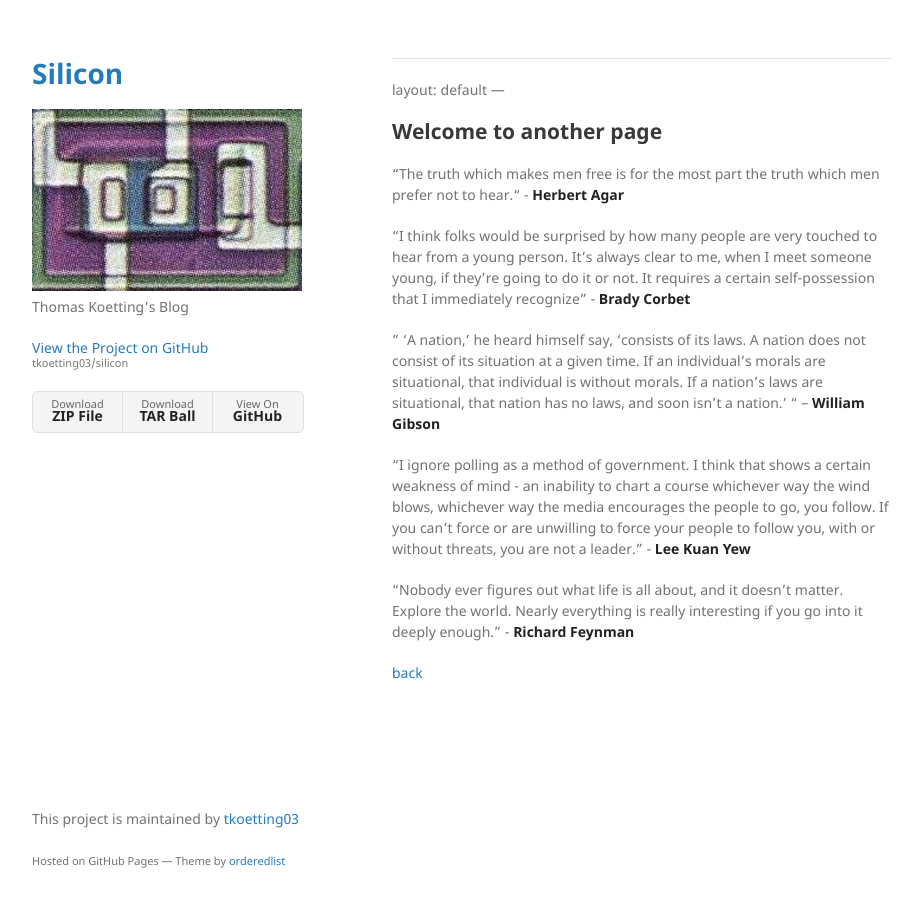
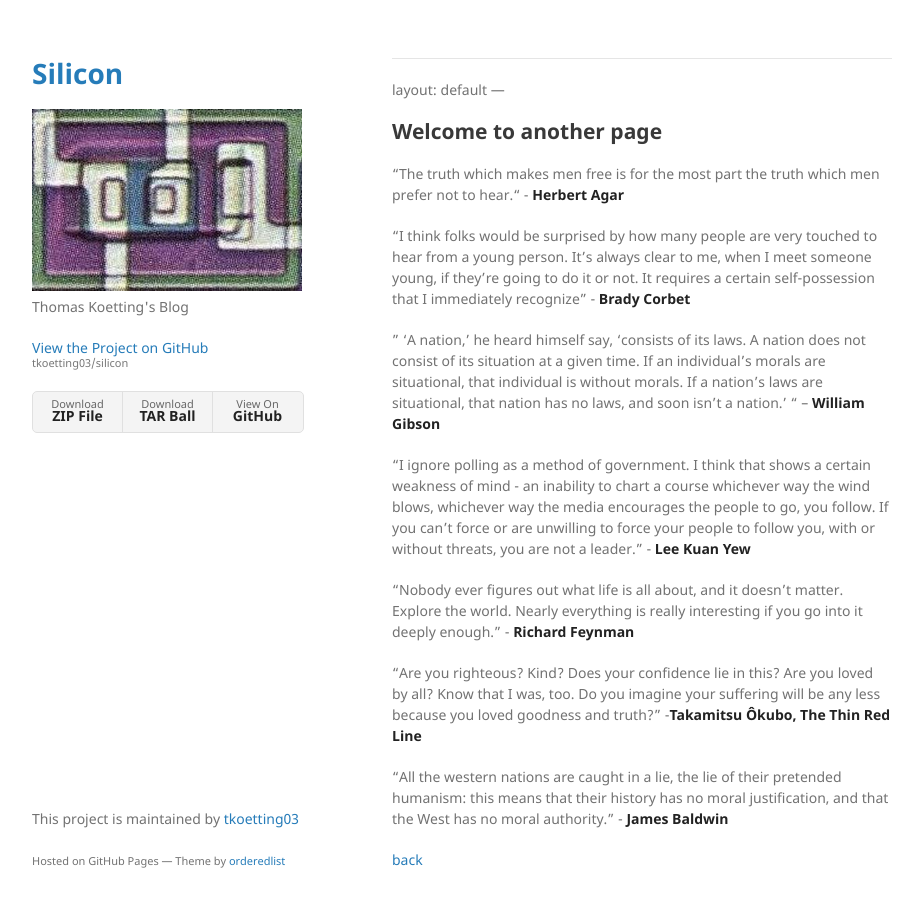
Before and after one commit to tkoetting03/silicon, a Jekyll site: the page built from quotes.md, in a window 1280 px wide and 940 px high. Shown: the top 907 px of the window, without its empty margins (178-1098 px from the left). Built offline with Jekyll 4.4.1, drawn with Linux system fonts in a browser that asks for light colours; our own code applies the rules of GitHub Pages for plain Markdown files.

Commit message:
Update quotes.md

```diff
--- a/quotes.md
+++ b/quotes.md
@@ -15,4 +15,10 @@ layout: default
 
 “Nobody ever figures out what life is all about, and it doesn't matter. Explore the world. Nearly everything is really interesting if you go into it deeply enough.” - **Richard Feynman**
 
+"Are you righteous? Kind? Does your confidence lie in this? Are you loved by all? Know that I was, too. Do you imagine your suffering will be any less because you loved goodness and truth?" -**Takamitsu Ôkubo, The Thin Red Line**
+
+"All the western nations are caught in a lie, the lie of their pretended humanism: this means that their history has no moral justification, and that the West has no moral authority.” - **James Baldwin**
+
+
+
 [back](./)
```
